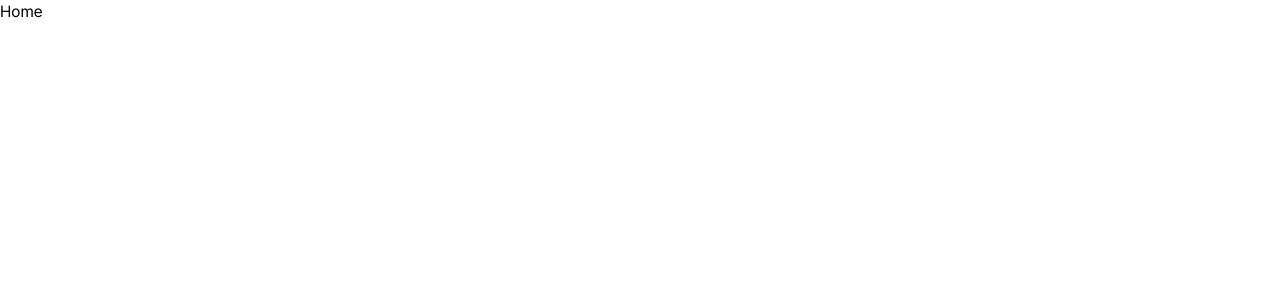
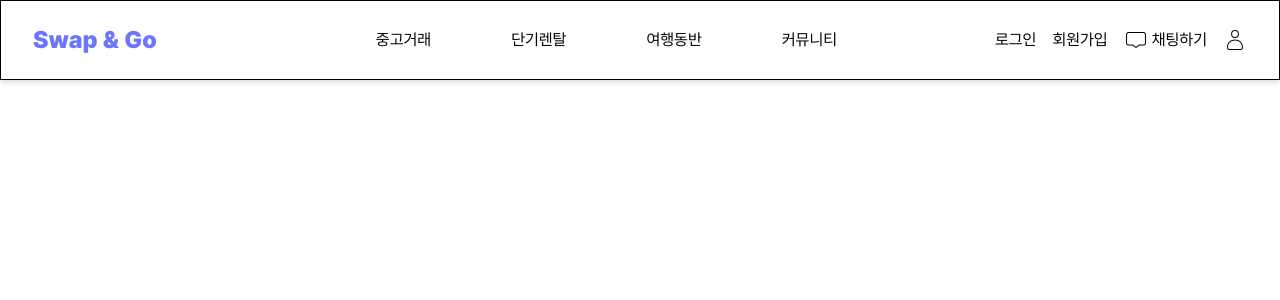
Before and after one commit to Diwoni/Swap-Go, a React (Vite) app: page / in a window 1280 px wide. Shown: the top 300 px of the page. Built offline with nearby package versions, Linux system fonts and the light colour scheme.

Commit message:
[Feature] 공통 컴포넌트(헤더,페이지 레이아웃) 생성 및 useProtectedNavigation 훅 생성

```diff
--- a/package.json
+++ b/package.json
@@ -17,6 +17,7 @@
     "pnpm": "10.7.1",
     "react": "^19.0.0",
     "react-dom": "^19.0.0",
+    "react-icons": "5.5.0",
     "react-query": "3.39.3",
     "react-router-dom": "7.9.4",
     "tailwindcss": "4.1.14"
--- a/src/pages/SignupPage.tsx
+++ b/src/pages/SignupPage.tsx
@@ -0,0 +1,5 @@
+const SignupPage = () => {
+  return <>회원가입 페이지</>;
+};
+
+export default SignupPage;
--- /dev/null
+++ b/src/shared/hooks/index.ts
@@ -0,0 +1 @@
+export * from './useProtectedNavigation';
--- /dev/null
+++ b/src/shared/hooks/useProtectedNavigation.ts
@@ -0,0 +1,18 @@
+import { useNavigate } from 'react-router-dom';
+
+export const useProtectedNavigation = () => {
+  const navigate = useNavigate();
+  // const {isLoggedIn} = useAuth();
+  const isLoggedIn = true;
+  // const {openModal} = useModal('login');
+  const openModal = () => {
+    console.log('모달 열림');
+  };
+
+  const goTo = (path: string) => {
+    if (isLoggedIn) navigate(path);
+    else openModal();
+  };
+
+  return { goTo };
+};
--- /dev/null
+++ b/src/shared/ui/Header.tsx
@@ -0,0 +1,41 @@
+import React from 'react';
+import { CiChat2, CiUser } from 'react-icons/ci';
+import { Link } from 'react-router-dom';
+import { ProtectedNavButton } from './button/ProtectedNavButton';
+
+const Header: React.FC = () => {
+  return (
+    <header className="bg-white shadow-md w-full">
+      <div className="flex flex-row border items-center justify-between max-w-[1400px] mx-auto h-[80px]">
+        <div className="xl:pl-8 pl-4 text-2xl font-black text-[#6B76FF]">
+          Swap & Go
+        </div>
+        <nav className="xl:w-[800px] xl:pl-[200px] w-[550px] pl-[50px]">
+          <ul className="flex gap-20">
+            <li>
+              <Link to="/resale">중고거래</Link>
+            </li>
+            <li>
+              <Link to="/rental">단기렌탈</Link>
+            </li>
+            <li>여행동반</li>
+            <li>커뮤니티</li>
+          </ul>
+        </nav>
+        <div className="flex items-center gap-4 xl:pr-8 pr-4">
+          <button className="cursor-pointer">로그인</button>
+          <button className="cursor-pointer">회원가입</button>
+          <ProtectedNavButton path="/chat" className="flex gap-1">
+            <CiChat2 className="w-6 h-6" />
+            <p>채팅하기</p>
+          </ProtectedNavButton>
+          <ProtectedNavButton path="/mypage">
+            <CiUser className="w-6 h-6 cursor-pointer" />
+          </ProtectedNavButton>
+        </div>
+      </div>
+    </header>
+  );
+};
+
+export default Header;
--- /dev/null
+++ b/src/shared/ui/PageLayout.tsx
@@ -0,0 +1,17 @@
+import React from 'react';
+import Header from './Header';
+
+type PageLayoutProps = React.PropsWithChildren<{}>;
+
+const PageLayout: React.FC<PageLayoutProps> = ({ children }) => {
+  return (
+    <div className="flex flex-col min-h-screen">
+      <Header />
+      <div className="mx-auto w-full flex flex-col items-center">
+        {children}
+      </div>
+    </div>
+  );
+};
+
+export default PageLayout;
--- /dev/null
+++ b/src/shared/ui/button/ProtectedNavButton.tsx
@@ -0,0 +1,22 @@
+import { useProtectedNavigation } from '@/shared/hooks';
+
+type ProtectedNavButtonProps = {
+  path: string;
+  children: React.ReactNode;
+  className?: string;
+};
+
+/* 로그인 여부에 따른 네비게이션 보호 버튼 (공통 로직 컴포넌트) */
+export const ProtectedNavButton = ({
+  path,
+  children,
+  className,
+}: ProtectedNavButtonProps) => {
+  const { goTo } = useProtectedNavigation();
+
+  return (
+    <button onClick={() => goTo(path)} className={className}>
+      {children}
+    </button>
+  );
+};
--- /dev/null
+++ b/src/shared/ui/button/index.ts
@@ -0,0 +1 @@
+export * from './ProtectedNavButton';
--- /dev/null
+++ b/src/shared/ui/index.ts
@@ -0,0 +1,3 @@
+export * from './Header';
+export * from './PageLayout';
+export * from './button';
--- a/tailwind.config.js
+++ b/tailwind.config.js
@@ -1,8 +1,15 @@
 /** @type {import('tailwindcss').Config} */
 
 export default {
+  content: [
+    './index.html',
+    './src/**/*.{js,ts,jsx,tsx}', // 이 부분이 꼭 필요합니다!
+  ],
   theme: {
     extend: {
+      maxWidth: {
+        container: '1400px',
+      },
       fontFamily: {
         sans: ['GMarketSans', 'sans-serif'],
       },
```
Also changed, not shown: src/app/router/routes.tsx (+7 -2 lines), 1 other file (tests, documents, lock files or other folders).
